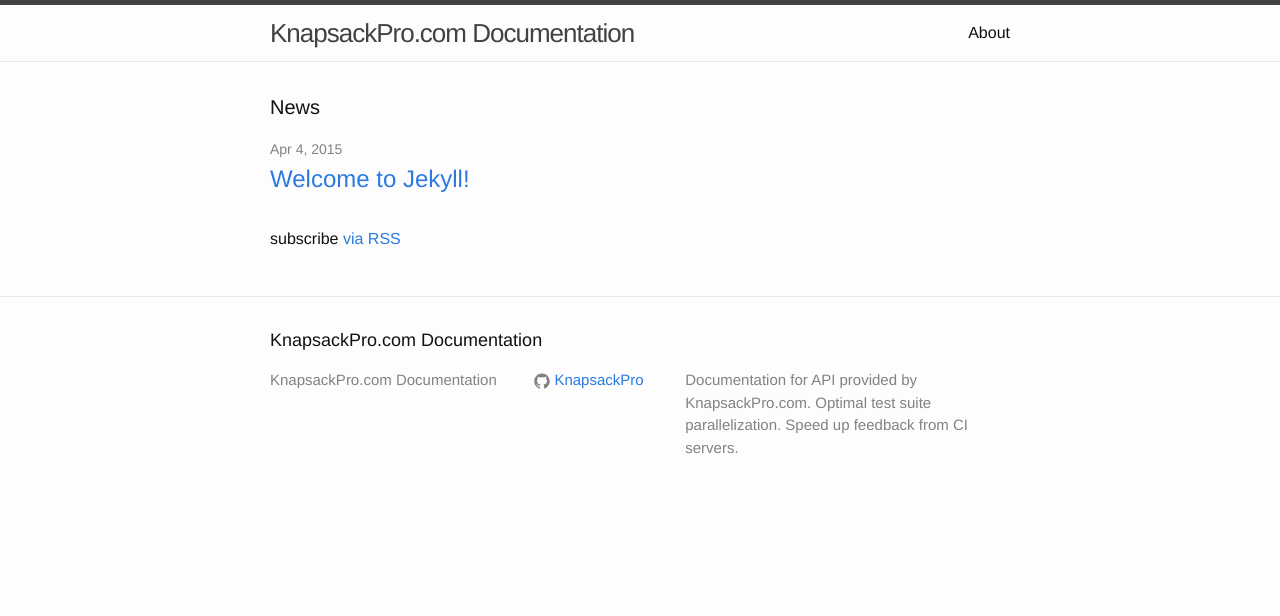
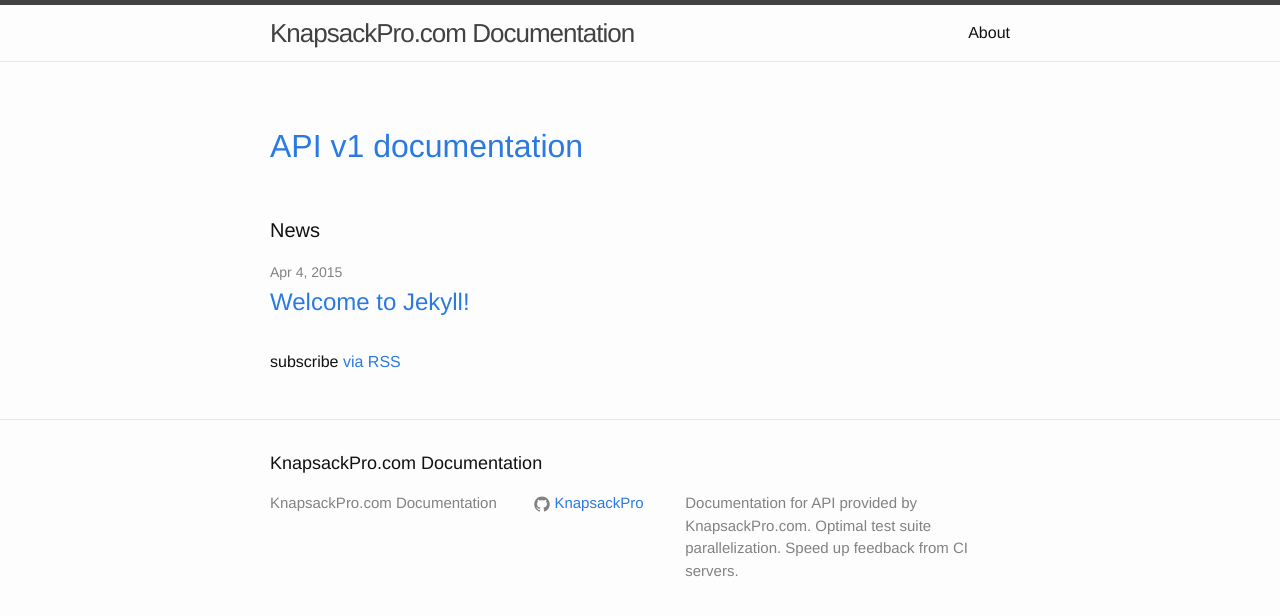
Before and after one commit to KnapsackPro/docs.knapsackpro.com, a Jekyll site: the page built from index.html, in a window 1280 px wide. Shown: the top 616 px of the page. Built offline with Jekyll 4.4.1, drawn with Linux system fonts in a browser that asks for light colours.

Commit message:
Add link to API v1 documentation

```diff
--- a/index.html
+++ b/index.html
@@ -3,6 +3,10 @@ layout: default
 ---
 
 <div class="home">
+
+  <div class="page-content">
+    <a href="/api/v1/"><h1>API v1 documentation</h1></a>
+  </div>
 
   <h1 class="page-heading">News</h1>
 
```
